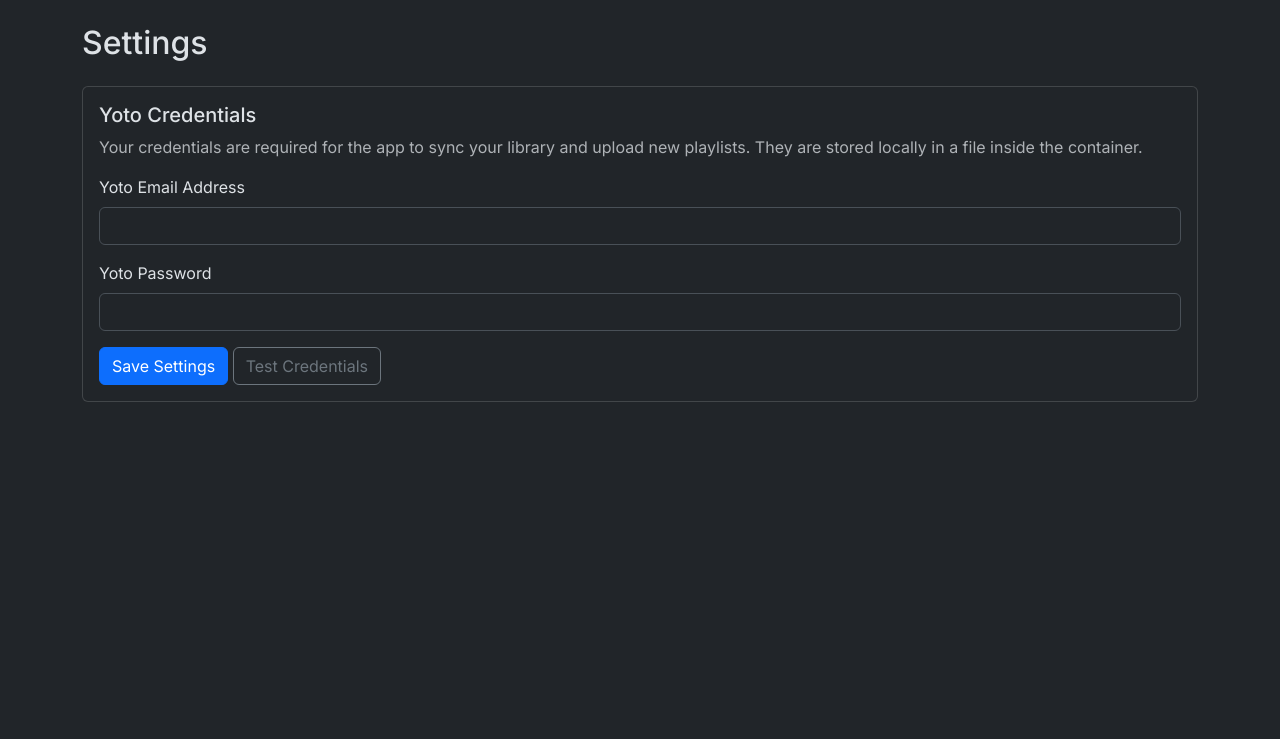
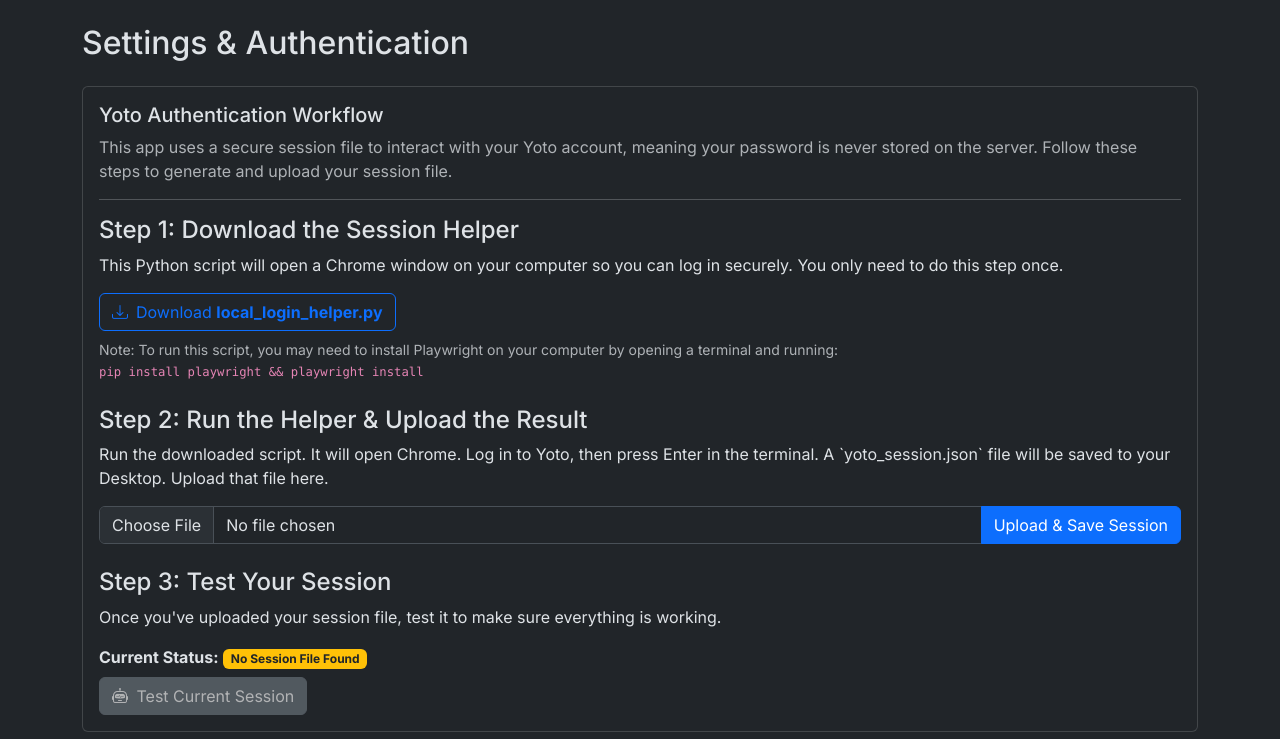
Before and after one commit to Uggers/yoto-matic, a Flask app: page /settings in a window 1280 px wide. Shown: the part 61-800 px from the top of the page. Run offline with Flask 3, Linux system fonts and the light colour scheme; tables that the repository leaves empty hold one stand-in row (values such as "Sample post").

Commit message:
commit 9

```diff
--- a/app/app.py
+++ b/app/app.py
@@ -1,23 +1,21 @@
 import os, json, time, shutil
-from flask import Flask, render_template, jsonify, request, redirect, url_for, flash, send_file
+from flask import Flask, render_template, jsonify, request, redirect, url_for, flash, send_from_directory
 from threading import Thread
 
 import database as db
 import scraper
 import automation
 import parser
-import image_generator
 
 app = Flask(__name__)
-app.config['SECRET_KEY'] = 'the-final-secret-key-for-real-this-time'
-app.config['MAX_CONTENT_LENGTH'] = 500 * 1024 * 1024 # 500 MB upload limit
+app.config['SECRET_KEY'] = 'the-final-secret-key-for-real-this-time-v3'
+app.config['MAX_CONTENT_LENGTH'] = 500 * 1024 * 1024
 
 # --- Context Processor to make queue count available to all templates ---
 @app.context_processor
 def inject_print_queue_count():
     return dict(print_queue_count=db.get_print_queue_count())
 
-# --- Initialization & Helpers ---
 db.init_db()
 def run_in_background(target, *args):
     Thread(target=target, args=args, daemon=True).start()
@@ -37,69 +35,39 @@
 
 @app.route('/settings', methods=['GET', 'POST'])
 def settings_page():
-    # (This function is unchanged)
-    settings_path = os.path.join('data', 'settings.json')
+    session_file_path = os.path.join('data', 'yoto_session.json')
     if request.method == 'POST':
-        settings = {"yoto_email": request.form.get('yoto_email'), "yoto_password": request.form.get('yoto_password')}
-        with open(settings_path, 'w') as f: json.dump(settings, f)
-        flash('Settings saved successfully!', 'success')
+        if 'session_file' in request.files:
+            file = request.files['session_file']
+            if file and file.filename.endswith('.json'):
+                file.save(session_file_path)
+                flash('Yoto session file uploaded successfully! Please test it below.', 'success')
+            else:
+                flash('Invalid file. Please upload the yoto_session.json file.', 'danger')
         return redirect(url_for('settings_page'))
-    current_settings = {}
-    if os.path.exists(settings_path):
-        with open(settings_path, 'r') as f: current_settings = json.load(f)
-    return render_template('settings.html', settings=current_settings)
 
-# NEW ROUTE FOR THE PRINT QUEUE PAGE
-@app.route('/print-queue')
-def print_queue_page():
-    items = db.get_print_queue_items()
-    return render_template('print_queue.html', items=items)
+    session_exists = os.path.exists(session_file_path)
+    return render_template('settings.html', session_exists=session_exists)
+
+# --- NEW ROUTE TO SERVE THE HELPER SCRIPT ---
+@app.route('/download-helper')
+def download_helper_script():
+    return send_from_directory(
+        os.path.join(os.getcwd(), 'app'),
+        'local_login_helper.py',
+        as_attachment=True
+    )
 
 # --- APIs ---
 @app.route('/temp-image/<path:filename>')
 def temp_image(filename):
-    # (This function is unchanged)
     safe_base_path = os.path.abspath(os.path.join(os.getcwd(), 'data', 'temp'))
     requested_path = os.path.abspath(os.path.join(safe_base_path, filename.replace('\\', '/')))
     if not requested_path.startswith(safe_base_path): return "Forbidden", 403
     return send_from_directory(os.path.dirname(requested_path), os.path.basename(requested_path))
 
-# --- NEW PRINT QUEUE API ENDPOINTS ---
-@app.route('/api/print-queue/add/<int:playlist_id>', methods=['POST'])
-def add_to_queue_api(playlist_id):
-    db.add_to_print_queue(playlist_id)
-    return jsonify({"success": True, "queue_count": db.get_print_queue_count()})
-
-@app.route('/api/print-queue/remove/<int:playlist_id>', methods=['POST'])
-def remove_from_queue_api(playlist_id):
-    db.remove_from_print_queue(playlist_id)
-    return jsonify({"success": True, "queue_count": db.get_print_queue_count()})
-
-@app.route('/api/print-queue/clear', methods=['POST'])
-def clear_queue_api():
-    db.clear_print_queue()
-    return jsonify({"success": True, "queue_count": 0})
-
-@app.route('/api/generate-print-sheet', methods=['POST'])
-def generate_print_sheet_api():
-    # This now gets URLs from the DB queue instead of the request body
-    queue_items = db.get_print_queue_items()
-    image_urls = [item['cover_image_url'] for item in queue_items]
-
-    if not image_urls: return "Print queue is empty.", 400
-
-    try:
-        image_buffer = image_generator.generate_print_sheet(image_urls)
-        db.clear_print_queue() # Clear the queue after successful generation
-        return send_file(image_buffer, mimetype='image/png', as_attachment=True, download_name='yoto-matic-print-sheet.png')
-    except Exception as e:
-        print(f"Error generating print sheet: {e}")
-        return "Error generating image", 500
-
-# --- Other APIs (Unchanged) ---
 @app.route('/api/stage-folder', methods=['POST'])
 def stage_folder_api():
-    # (This function is unchanged)
     files = request.files.getlist('files[]')
     if not files: return jsonify({"error": "No files were uploaded."}), 400
     upload_id = str(int(time.time()))
@@ -120,30 +88,26 @@
 
 @app.route('/api/start-upload-batch', methods=['POST'])
 def upload_batch_api():
-    # (This function is unchanged)
     playlists_to_upload = request.json.get('playlists')
     for playlist_data in playlists_to_upload:
         db.log_activity(playlist_data['data']['Title'], "Queued")
         run_in_background(automation.upload_playlist_task, playlist_data)
     return jsonify({"status": "success"})
 
-@app.route('/api/test-credentials', methods=['POST'])
-def test_credentials_api():
-    # (This function is unchanged)
-    email, password = request.json.get('email'), request.json.get('password')
-    if not email or not password:
-        flash("Email and Password cannot be empty.", "warning")
+@app.route('/api/test-session', methods=['POST'])
+def test_session_api():
+    if not os.path.exists(os.path.join('data', 'yoto_session.json')):
+        flash("No session file found. Please import one first.", "warning")
         return jsonify({"status": "error"}), 400
-    run_in_background(scraper.test_login_task, email, password)
-    flash("Credential test started. See the Activity page for progress.", "info")
+    run_in_background(scraper.test_session_task)
+    flash("Session test started. See the Activity page for progress.", "info")
     return jsonify({"status": "success"})
 
 @app.route('/api/sync-library', methods=['POST'])
 def trigger_sync():
-    # (This function is unchanged)
-    if not os.path.exists(os.path.join('data', 'settings.json')):
-        flash("Please save your credentials on the Settings page before syncing.", "warning")
-        return jsonify({"status": "error"}), 400
+    if not os.path.exists(os.path.join('data', 'yoto_session.json')):
+        flash("No session file found. Please import one on the Settings page before syncing.", "warning")
+        return redirect(url_for('dashboard'))
     run_in_background(scraper.sync_library_task)
     flash("Library sync started. See the Activity page for progress.", "info")
-    return jsonify({"status": "success"})
+    return redirect(url_for('activity_page'))
--- a/app/templates/settings.html
+++ b/app/templates/settings.html
@@ -1,39 +1,76 @@
 {% extends "layout.html" %}
 {% block content %}
-<h1 class="h2 mb-4">Settings</h1>
+<h1 class="h2 mb-4">Settings & Authentication</h1>
+
 <div class="card">
     <div class="card-body">
-        <h5 class="card-title">Yoto Credentials</h5>
-        <p class="card-text text-muted">Your credentials are required for the app to sync your library and upload new playlists. They are stored locally in a file inside the container.</p>
-        <form id="settings-form" method="POST">
-            <div id="test-result-alert" class="alert d-none" role="alert"></div>
-            <div class="mb-3">
-                <label for="yoto_email" class="form-label">Yoto Email Address</label>
-                <input type="email" class="form-control" id="yoto_email" name="yoto_email" value="{{ settings.yoto_email or '' }}" required>
+        <h5 class="card-title">Yoto Authentication Workflow</h5>
+        <p class="card-text text-muted">
+            This app uses a secure session file to interact with your Yoto account, meaning your password is never stored on the server.
+            Follow these steps to generate and upload your session file.
+        </p>
+
+        <hr>
+
+        <!-- Step 1: Download Helper -->
+        <div class="mb-4">
+            <h4>Step 1: Download the Session Helper</h4>
+            <p>This Python script will open a Chrome window on your computer so you can log in securely. You only need to do this step once.</p>
+            <a href="{{ url_for('download_helper_script') }}" class="btn btn-outline-primary"><i class="bi bi-download me-2"></i>Download <strong>local_login_helper.py</strong></a>
+            <div class="form-text mt-2">
+                Note: To run this script, you may need to install Playwright on your computer by opening a terminal and running: <br>
+                <code>pip install playwright && playwright install</code>
             </div>
-            <div class="mb-3">
-                <label for="yoto_password" class="form-label">Yoto Password</label>
-                <input type="password" class="form-control" id="yoto_password" name="yoto_password" value="{{ settings.yoto_password or '' }}" required>
+        </div>
+
+        <!-- Step 2: Run and Upload -->
+        <div class="mb-4">
+            <h4>Step 2: Run the Helper & Upload the Result</h4>
+            <p>Run the downloaded script. It will open Chrome. Log in to Yoto, then press Enter in the terminal. A `yoto_session.json` file will be saved to your Desktop. Upload that file here.</p>
+            <form method="POST" enctype="multipart/form-data">
+                <div class="input-group">
+                    <input type="file" class="form-control" id="session_file" name="session_file" accept=".json" required>
+                    <button class="btn btn-primary" type="submit">Upload & Save Session</button>
+                </div>
+            </form>
+        </div>
+
+        <!-- Step 3: Test -->
+        <div>
+            <h4>Step 3: Test Your Session</h4>
+            <p>Once you've uploaded your session file, test it to make sure everything is working.</p>
+            <div>
+                <strong>Current Status:</strong>
+                {% if session_exists %}
+                    <span class="badge bg-success">Session File Found</span>
+                {% else %}
+                    <span class="badge bg-warning text-dark">No Session File Found</span>
+                {% endif %}
             </div>
-            <button type="submit" class="btn btn-primary">Save Settings</button>
-            <button type="button" id="test-btn" class="btn btn-outline-secondary">Test Credentials</button>
-        </form>
+            <button type="button" id="test-btn" class="btn btn-secondary mt-2" {% if not session_exists %}disabled{% endif %}>
+                <i class="bi bi-robot me-1"></i> Test Current Session
+            </button>
+        </div>
     </div>
 </div>
 {% endblock %}
+
 {% block scripts %}
 <script>
-document.getElementById('test-btn').addEventListener('click', async () => {
-    const email = document.getElementById('yoto_email').value;
-    const password = document.getElementById('yoto_password').value;
-    const response = await fetch('/api/test-credentials', {
-        method: 'POST',
-        headers: {'Content-Type': 'application/json'},
-        body: JSON.stringify({email, password})
-    });
+document.getElementById('test-btn')?.addEventListener('click', async () => {
+    const response = await fetch('/api/test-session', { method: 'POST' });
     if (response.ok) {
         window.location.href = "{{ url_for('activity_page') }}";
     }
 });
+
+// Disable the test button if the file input is used, prompting user to upload first.
+document.getElementById('session_file')?.addEventListener('change', () => {
+    const testBtn = document.getElementById('test-btn');
+    if (testBtn) {
+        testBtn.disabled = true;
+        testBtn.textContent = 'Upload New Session First';
+    }
+});
 </script>
 {% endblock %}
```
Also changed, not shown: app/local_login_helper.py (added, +57 -0 lines).
